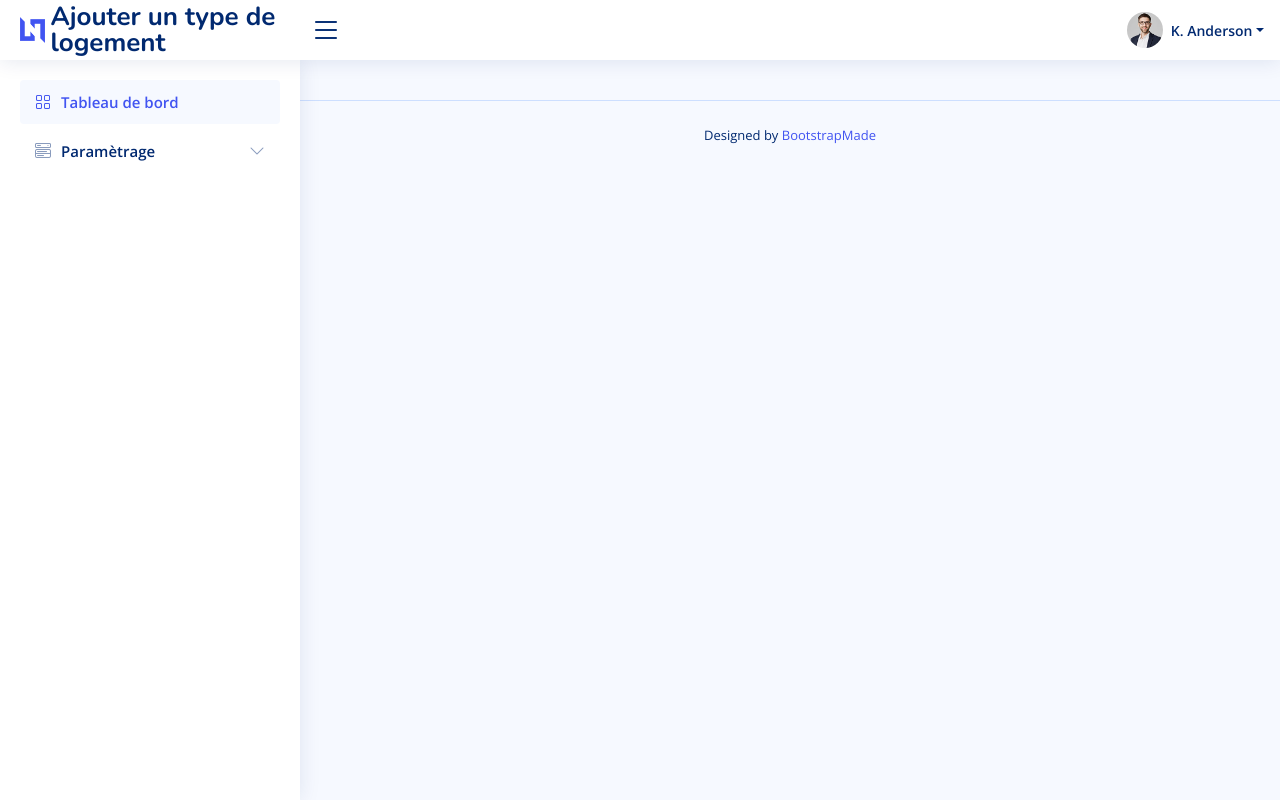
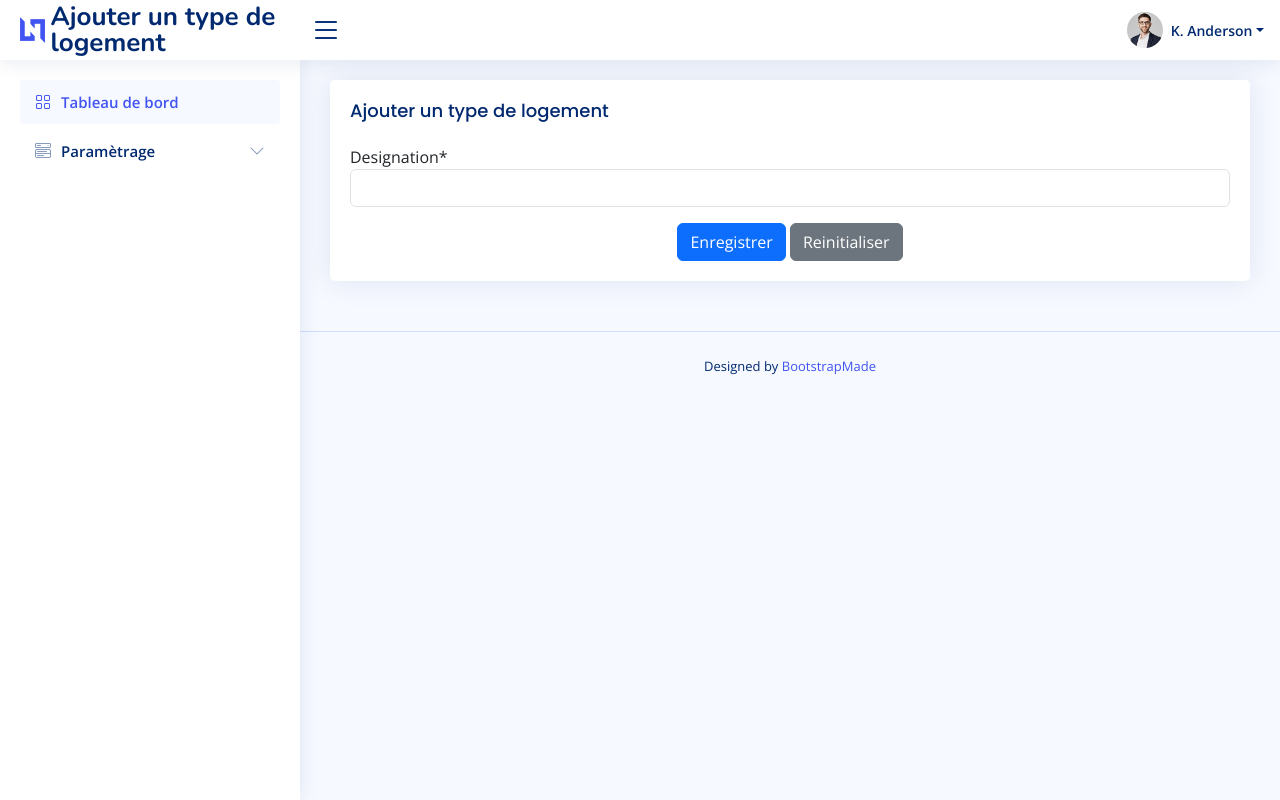
Before and after one commit to TonyV23/University-accommodation-management, a Django app: page /accommodation/add in a window 1280 px wide. Run offline with Django 4.2, Linux system fonts and the light colour scheme; some libraries are stand-ins or nearby versions.

Commit message:
debugging

```diff
--- a/app/templates/app/settings/accommodation/add.html
+++ b/app/templates/app/settings/accommodation/add.html
@@ -4,6 +4,24 @@
 
 {% load crispy_forms_tags %}
 
+<div class="card">
+    <div class="card-body">
+      <h5 class="card-title">{{page_title}}</h5>
 
 
+      <form class="row g-3" action="{% url 'store_accommodation' %}" method="post">
+        {% csrf_token %}
+        <div class="col-12">
+            {{ form|crispy }}
+        </div>
+
+        <div class="text-center">
+          <button type="submit" class="btn btn-primary">Enregistrer</button>
+          <button type="reset" class="btn btn-secondary">Reinitialiser</button>
+        </div>
+      </form>
+
+    </div>
+  </div>
+
 {% endblock %}
--- a/app/templates/app/settings/accommodation/index.html
+++ b/app/templates/app/settings/accommodation/index.html
@@ -19,14 +19,15 @@
                             <th scope="col">ACTIONS</th>
                         </tr>
                     </thead>
+                    {% for accommodation in accommodations_list %}
                     <tbody>
-                        {% for accommodation in accommodations_list %}
                         <tr>
                             <th scope="row">{{ forloop.counter }}</th>
                             <td>{{ accommodation.designation }}</td>
                             <td>
                                 <a href="{% url 'edit_accommodation' accommodation.id %}" class="hack-btn">MODIFIER</a>
-                                <a href="{% url 'delete_accommodation' accommodation.id %}" class="hack1-btn">SUPPRIMER</a>
+                                <a href="{% url 'delete_accommodation' accommodation.id %}"
+                                    class="hack1-btn">SUPPRIMER</a>
                             </td>
                         </tr>
                     </tbody>
--- a/app/views/accommodation.py
+++ b/app/views/accommodation.py
@@ -47,7 +47,7 @@ def store_accommodation(request):
             messages.success(request,"Le type de logement a été enregistré avec succès !")
         else :
             messages.error(request, form.errors)
-        return redirect('/settings/accommodation/index')
+        return redirect('/accommodation')
 
 def edit_accommodation(request, id):
     assert isinstance(request, HttpRequest)
@@ -81,10 +81,10 @@ def update_accommodation(request, id):
         if form.is_valid():
             form.save()
         messages.success(request, "Le type de logement a été modifié avec succès !")
-        return redirect('/settings/accommodation/index')
+        return redirect('/accommodation')
 
 def delete_accommodation(request, id) :
     accommodation = Accommodation.objects.get(pk = id)
     accommodation.delete()
     messages.success(request,"Le type de logement a été supprimé avec succès !")
-    return redirect('/settings/accommodation/index')
+    return redirect('/accommodation')
--- a/uam/settings.py
+++ b/uam/settings.py
@@ -15,6 +15,7 @@ INSTALLED_APPS = [
     'app',
     'crispy_forms',
     'djmoney',
+    'crispy_bootstrap4'
 ]
 
 CRISPY_TEMPLATE_PACK = 'bootstrap4'
```
Also changed, not shown: db.sqlite3.
